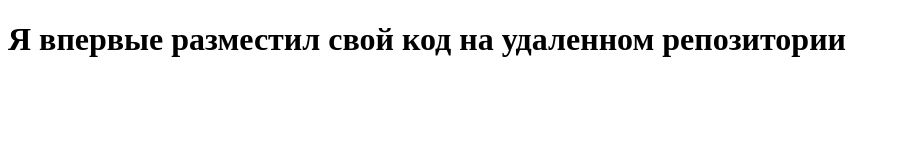
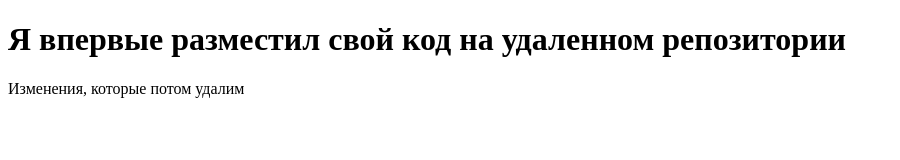
Before and after one commit to SeregaMerkul/test_repo, a plain HTML site: page index.html in a window 1280 px wide. Shown: the whole page, without its empty margins (0-900 px from the left). Drawn offline with Linux system fonts and the light colour scheme.

Commit message:
Error commit

```diff
--- a/index.html
+++ b/index.html
@@ -8,5 +8,6 @@
 </head>
 <body>
     <h1>Я впервые разместил свой код на удаленном репозитории</h1>
+    <p>Изменения, которые потом удалим</p>
 </body>
 </html>
```
